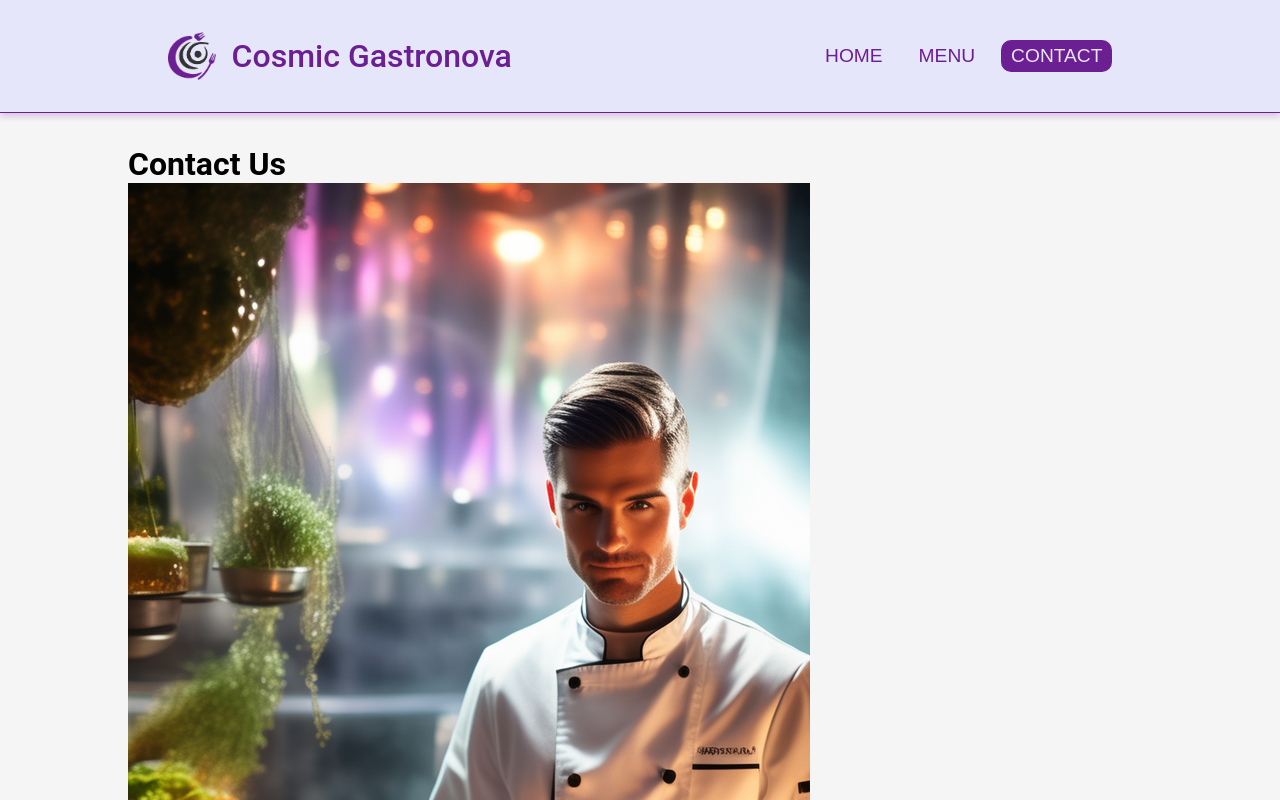
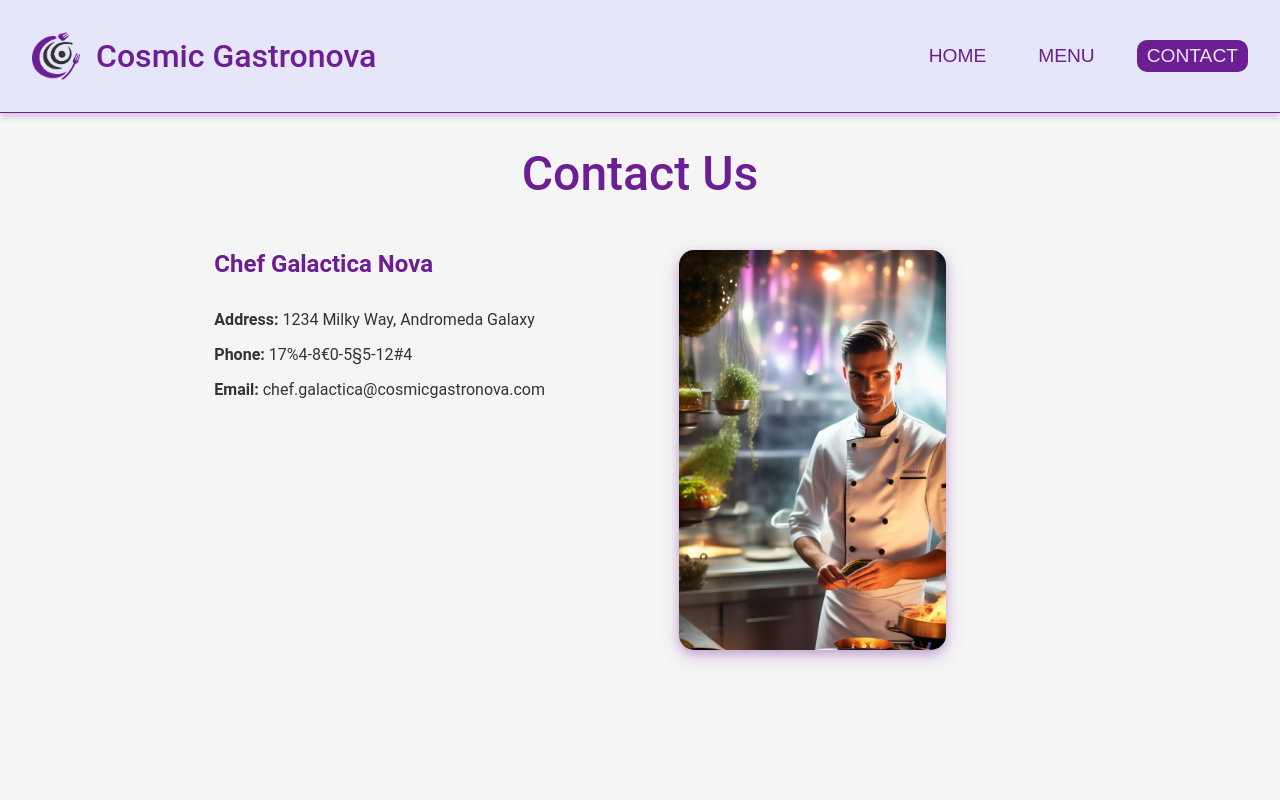
Before and after one commit to GitOnMyLvl/ai_space_restaurant, a website built with webpack: page dist/index.html in a window 1280 px wide. Shown: the top 800 px of the page. Built offline with Linux system fonts and the light colour scheme.

Commit message:
adds css for contact and impoprovements

```diff
--- a/src/contact.js
+++ b/src/contact.js
@@ -14,12 +14,16 @@ function generateContact(){
     let contact = document.createElement('div');
     contact.classList.add('contact');
     let heading = document.createElement('h1');
+    let info = document.createElement('div');
     let image = document.createElement('img');
+    let imageAndInfo = document.createElement('div');
     let chef = document.createElement('p');
     let contactDetails = document.createElement('ul');
     heading.textContent = "Contact Us";
+    info.classList.add('info');
     image.src =Chef;
     image.alt = "Chef";
+    imageAndInfo.classList.add('imageAndInfo');
     chef.textContent = `Chef Galactica Nova`;
     chef.style.fontWeight = "bold";
     for(var key in contactInfo){
@@ -27,10 +31,12 @@ function generateContact(){
         item.innerHTML = "<b>" + capitalize(key) + ":</b> " + contactInfo[key];
         contactDetails.appendChild(item);
     }
+    info.appendChild(chef);
+    info.appendChild(contactDetails);
+    imageAndInfo.appendChild(info);
+    imageAndInfo.appendChild(image);
     contact.appendChild(heading);
-    contact.appendChild(image);
-    contact.appendChild(chef);
-    contact.appendChild(contactDetails);
+    contact.appendChild(imageAndInfo);
     return contact;
 }
 
--- a/src/style.css
+++ b/src/style.css
@@ -33,6 +33,13 @@ header{
     z-index: 1000;
 }
 
+nav{
+    display: flex;
+    justify-content: space-between;
+    align-items: center;
+    margin: 0 2rem;
+}
+
 .logo{
     display: flex;
     justify-content: center;
@@ -52,24 +59,25 @@ header{
     color: var(--secondary-color);
 }
 
+nav .right{
+    display: flex;
+    gap: 2rem;
+}
+
 @media screen and (max-width: 600px) {
     .logo h1 {
         display: none;
     }
+    nav .right {
+        flex-direction: column;
+        gap: 1rem;
+
+    }
 }
 
-nav{
-    display: flex;
-    justify-content: space-around;
-    align-items: center;
-    margin: 0 1rem;
-}
 
-nav .right{
-    display: flex;
-    flex-wrap: wrap;
-    gap: 1rem;
-}
+
+
 
 nav button{
     background-color: transparent;
@@ -178,3 +186,50 @@ nav .disabled:hover{
     color: var(--secondary-color);
     text-align: start;
 }
+
+
+
+.contact h1{
+    font-size: 3rem;
+    font-weight: 500;
+    color: var(--secondary-color);
+    text-align: center;
+    margin-bottom: 3rem;
+}
+
+.contact img{
+    max-height: 50vh;
+    border-radius: 15px;
+    justify-self: start;
+    box-shadow: 0 4px 8px rgba(var(--purple-box-shadow-rgb), 0.25), 0 6px 20px rgba(var(--purple-box-shadow-rgb), 0.19);
+}
+
+.contact .imageAndInfo{
+    display: grid;
+    grid-template-columns: repeat(auto-fit, minmax(300px, auto));
+    gap: 3rem;
+    align-items: start;
+}
+
+.contact .info{
+    display: flex;
+    flex-direction: column;
+    gap: 1rem;
+    justify-self: center;
+}
+
+.contact .info p{
+    font-size: 1.5rem;
+    font-weight: 500;
+    color: var(--secondary-color);
+    margin-bottom: 1rem;
+}
+
+.contact .info ul{
+    list-style: none;
+    padding: 0;
+    color: var(--quaternary-color);
+    display: flex;
+    flex-direction: column;
+    gap: 1rem;
+}
```
Also changed, not shown: dist/main.js.
